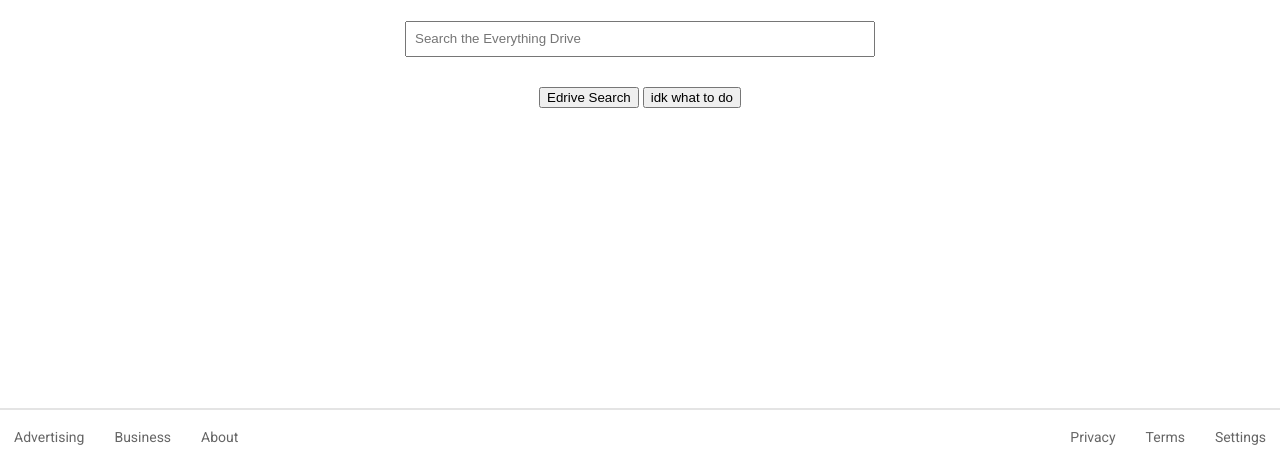
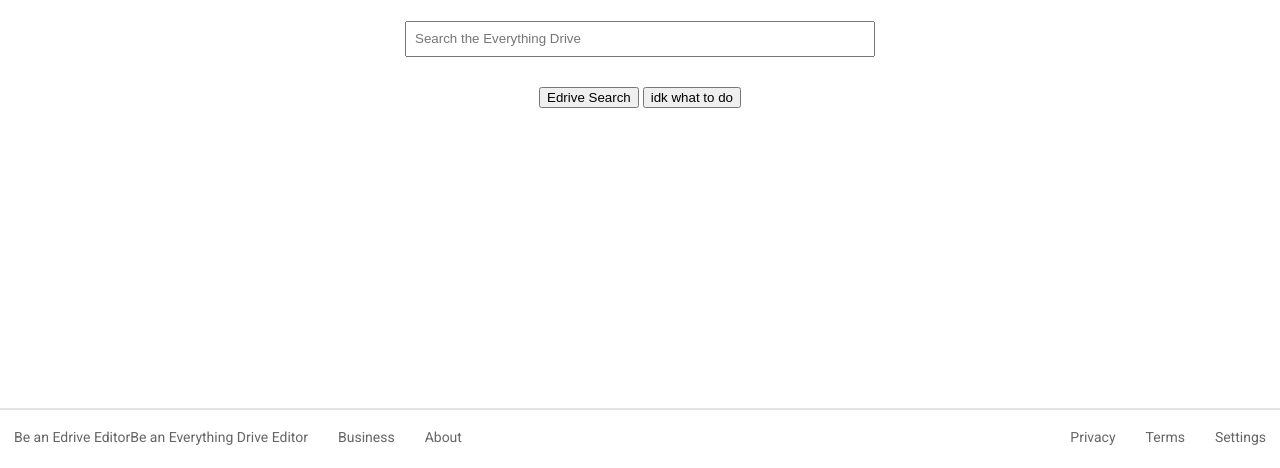
Before and after one commit to edrive1/edrivehomepage.edrive1.io, a plain HTML site: page index.html in a window 1280 px wide. Shown: the part 332-800 px from the top of the page. Drawn offline with Linux system fonts and the light colour scheme.

Commit message:
Update index.html

```diff
--- a/index.html
+++ b/index.html
@@ -57,7 +57,7 @@ href="#">Games</a></li>
     <!-- FOOTER -->
     <footer>
         <ul class="footer-left">
-          <li><a href="#">Advertising</a></li>
+          <li><a href="#">Be an Edrive Editor</a><a href="https://docs.google.com/forms/d/e/1FAIpQLSdX7wPrXI8mx-lhZPGGey9jNX3UQKv5WPYF3nxyCOwmrDrePQ/viewform">Be an Everything Drive Editor</a></li>
           <li><a href="#">Business</a></li>
           <li><a href="#">About</a></li>
         </ul>
```
